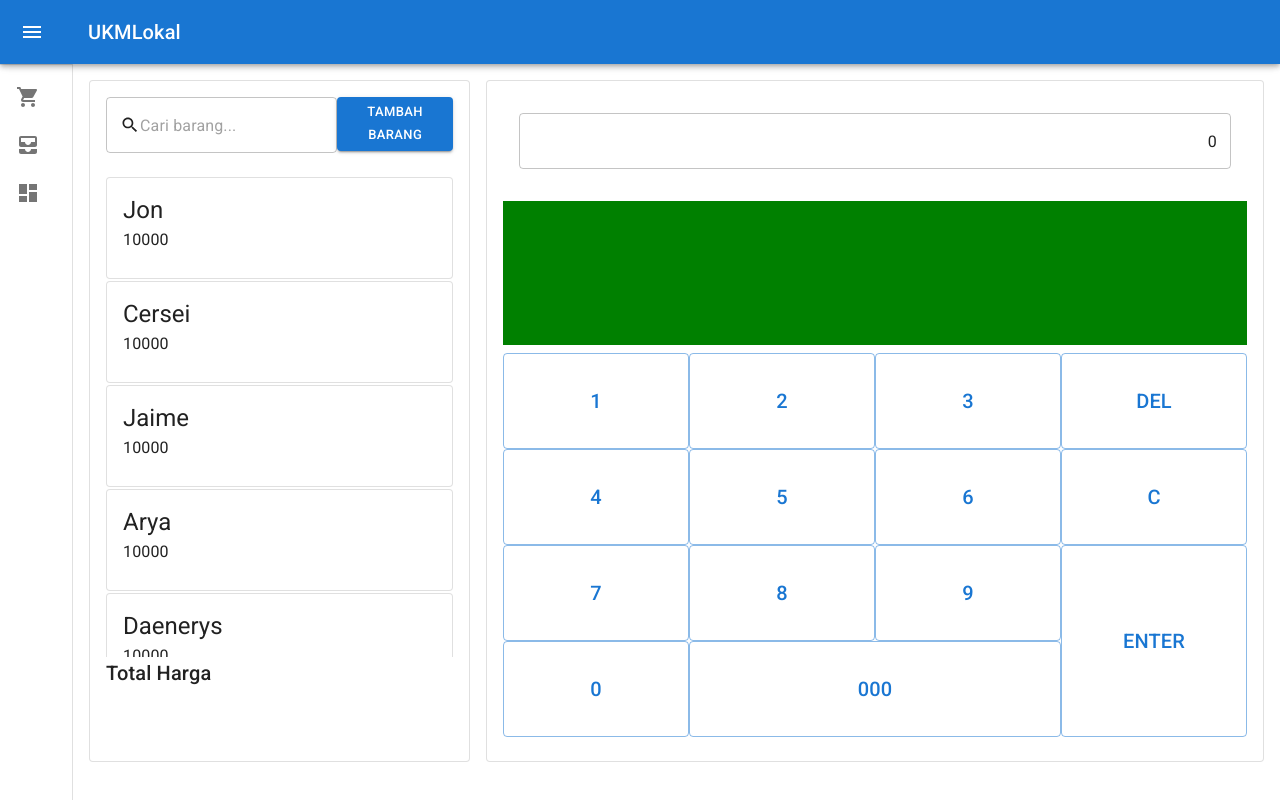
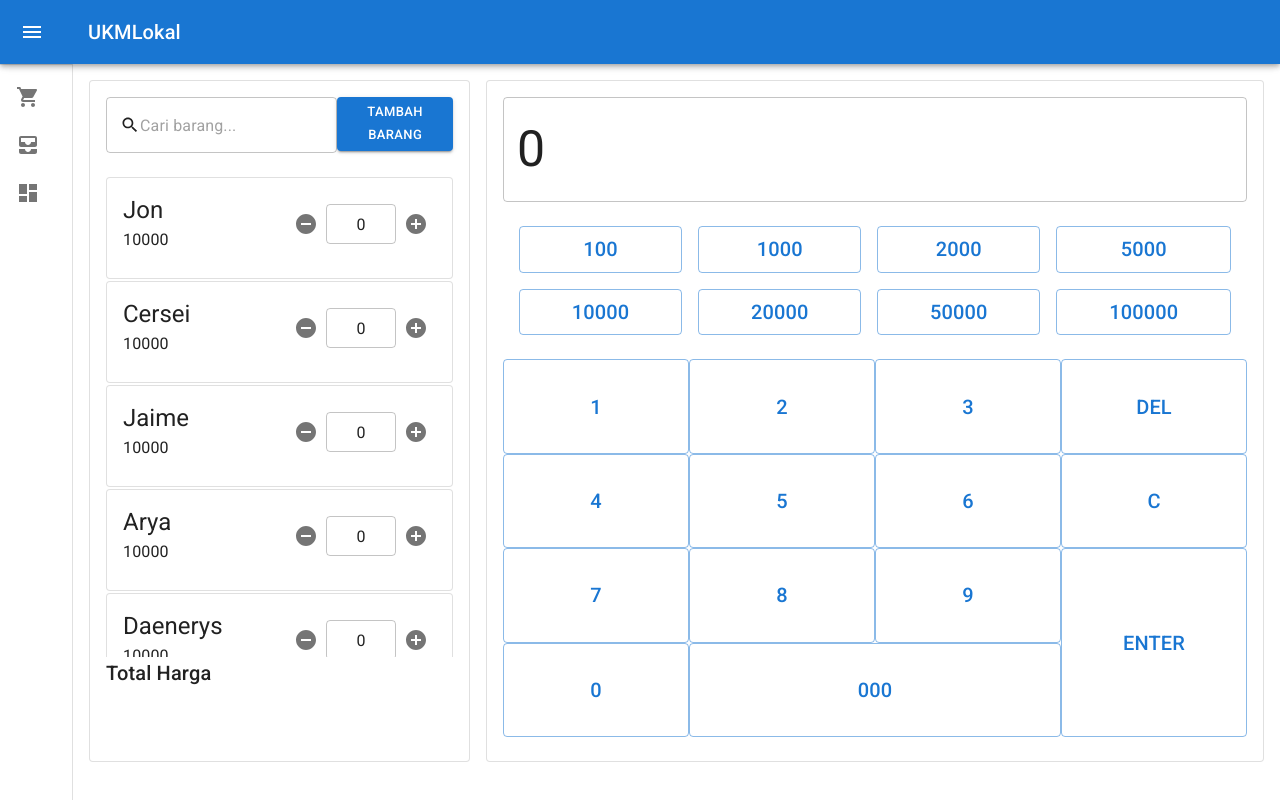
Before and after one commit to farrellp43/pos-system, a React (Create React App) app: page / in a window 1280 px wide. Built offline with nearby package versions, Linux system fonts and the light colour scheme.

Commit message:
fixing komponen halaman transaksi

```diff
--- /dev/null
+++ b/src/components/CardBarang/CardBarang.tsx
@@ -0,0 +1,77 @@
+import {
+  Card,
+  CardContent,
+  Box,
+  Typography,
+  IconButton,
+  TextField,
+} from "@mui/material";
+import React, { useState } from "react";
+import AddCircleIcon from "@mui/icons-material/AddCircle";
+import RemoveCircleIcon from "@mui/icons-material/RemoveCircle";
+
+interface ICardBarangProps {
+  namaBarang: string;
+  harga: number;
+}
+
+const CardBarang = ({ namaBarang, harga }: ICardBarangProps) => {
+  const [count, setCount] = useState(0);
+
+  const incNum = () => {
+    setCount(count + 1);
+  };
+  const decNum = () => {
+    if (count > 0) setCount(count - 1);
+    else {
+      setCount(0);
+    }
+  };
+
+  return (
+    <Card
+      variant="outlined"
+      sx={{
+        marginBottom: "2px",
+      }}
+    >
+      <CardContent>
+        <Box display="flex" justifyContent="space-between">
+          <Box>
+            <Typography variant="h5" component="div">
+              {namaBarang}
+            </Typography>
+            <Typography variant="subtitle1">{harga}</Typography>
+          </Box>
+          <Box
+            sx={{
+              width: "150px",
+              display: "flex",
+              justifyContent: "center",
+              alignItems: "center",
+            }}
+          >
+            <IconButton onClick={decNum}>
+              <RemoveCircleIcon />
+            </IconButton>
+            <TextField
+              value={count}
+              size="small"
+              onChange={(event: React.ChangeEvent<HTMLInputElement>) =>
+                setCount(Number(event.target.value))
+              }
+              inputProps={{
+                style: { textAlign: "center" },
+              }}
+            ></TextField>
+            <IconButton onClick={incNum}>
+              <AddCircleIcon />
+            </IconButton>
+          </Box>
+        </Box>
+      </CardContent>
+    </Card>
+  );
+};
+
+export default CardBarang;
--- a/src/components/Kalkulator/Kalkulator.tsx
+++ b/src/components/Kalkulator/Kalkulator.tsx
@@ -7,6 +7,11 @@ interface IKalkulatorProps {}
 
 const Kalkulator = (props: IKalkulatorProps) => {
   const [display, setDisplay] = useState<string>("0");
+
+  const onQuickActionClick = (digit: number) => {
+    let newDisplay = Number(display) + digit;
+    setDisplay(String(newDisplay));
+  };
 
   const onDigitButtonClick = (digit: number) => {
     let newDisplay = display;
@@ -34,7 +39,7 @@ const Kalkulator = (props: IKalkulatorProps) => {
     let value = Number(display);
     let newDisplay = value * 1000;
     setDisplay(String(newDisplay));
-  }
+  };
 
   const onClearButtonClick = () => {
     setDisplay("0");
@@ -42,9 +47,19 @@ const Kalkulator = (props: IKalkulatorProps) => {
 
   const onDelButtonClick = () => {
     let value = Number(display);
-    let newDisplay = Math.floor(value / 10);
-    setDisplay(String(newDisplay));
+    if (value == 0) {
+      setDisplay("0");
+    } else {
+      let newDisplay = Math.floor(value / 10);
+      setDisplay(String(newDisplay));
+    }
   };
+
+  const onEnterButtonClick = () => {
+    console.log(display);
+  };
+
+  const val = display.replace(/\B(?=(\d{3})+(?!\d))/g, ",")
 
   return (
     <CardContent>
@@ -56,20 +71,50 @@ const Kalkulator = (props: IKalkulatorProps) => {
           rowGap: 1,
         }}
       >
-        <Box p={2}>
+        <Box>
           <TextField
-            value={display}
+            value={val}
             fullWidth
+            type="number"
+            onChange={(event: React.ChangeEvent<HTMLInputElement>) =>
+              setDisplay(event.target.value)
+            }
             inputProps={{
-              style: { textAlign: "right" },
+              style: { fontSize: "50px" },
             }}
-          ></TextField>
+          />
         </Box>
         <Box
-          sx={{
-            backgroundColor: "green",
-          }}
-        ></Box>
+          display="grid"
+          gridTemplateColumns="auto auto auto auto"
+          gap={2}
+          p={2}
+        >
+          <ButtonKalkulator onClick={() => onQuickActionClick(100)}>
+            100
+          </ButtonKalkulator>
+          <ButtonKalkulator onClick={() => onQuickActionClick(1000)}>
+            1000
+          </ButtonKalkulator>
+          <ButtonKalkulator onClick={() => onQuickActionClick(2000)}>
+            2000
+          </ButtonKalkulator>
+          <ButtonKalkulator onClick={() => onQuickActionClick(5000)}>
+            5000
+          </ButtonKalkulator>
+          <ButtonKalkulator onClick={() => onQuickActionClick(10000)}>
+            10000
+          </ButtonKalkulator>
+          <ButtonKalkulator onClick={() => onQuickActionClick(20000)}>
+            20000
+          </ButtonKalkulator>
+          <ButtonKalkulator onClick={() => onQuickActionClick(50000)}>
+            50000
+          </ButtonKalkulator>
+          <ButtonKalkulator onClick={() => onQuickActionClick(100000)}>
+            100000
+          </ButtonKalkulator>
+        </Box>
 
         <Box display="grid" gridTemplateColumns="1fr 1fr 1fr 1fr">
           <ButtonKalkulator onClick={() => onDigitButtonClick(1)}>
@@ -101,11 +146,19 @@ const Kalkulator = (props: IKalkulatorProps) => {
           <ButtonKalkulator onClick={() => onDigitButtonClick(9)}>
             9
           </ButtonKalkulator>
-          <Button variant="outlined" className="is-enter">
+          <Button
+            variant="outlined"
+            className="is-enter"
+            onClick={onEnterButtonClick}
+          >
             <Typography variant="h6">Enter</Typography>
           </Button>
           <ButtonKalkulator onClick={onZeroButtonClick}>0</ButtonKalkulator>
-          <Button variant="outlined" className="is-000" onClick={onTripleZeroButtonClick}>
+          <Button
+            variant="outlined"
+            className="is-000"
+            onClick={onTripleZeroButtonClick}
+          >
             <Typography variant="h6">000</Typography>
           </Button>
         </Box>
--- a/src/components/ListBarang/ListBarang.tsx
+++ b/src/components/ListBarang/ListBarang.tsx
@@ -6,10 +6,12 @@ import {
   Box,
   Typography,
   Card,
+  IconButton,
 } from "@mui/material";
 import SearchIcon from "@mui/icons-material/Search";
-import React from "react";
+import React, { useState } from "react";
 import { originalRows } from "../../constants/mock";
+import CardBarang from "../CardBarang/CardBarang";
 
 interface IListBarangProps {}
 
@@ -46,23 +48,11 @@ const ListBarang = (props: IListBarangProps) => {
         >
           {originalRows && originalRows.length > 0 ? (
             originalRows.map((rows) => (
-              // <li key={rows.id}>
-              //   <span>{rows.id}</span>
-              //   <span>{rows.namaBarang}</span>
-              //   <span>{rows.harga}</span>
-              // </li>
-              <Card key={rows.id} variant="outlined" sx={{
-                marginBottom: "2px"
-              }}>
-                <CardContent>
-                  <Typography variant="h5" component="div">
-                    {rows.namaBarang}
-                  </Typography>
-                  <Typography variant="subtitle1">
-                    {rows.harga}
-                  </Typography>
-                </CardContent>
-              </Card>
+              <CardBarang
+                key={rows.id}
+                namaBarang={rows.namaBarang}
+                harga={rows.harga}
+              />
             ))
           ) : (
             <h1>Barang tidak ditemukan!</h1>
```
